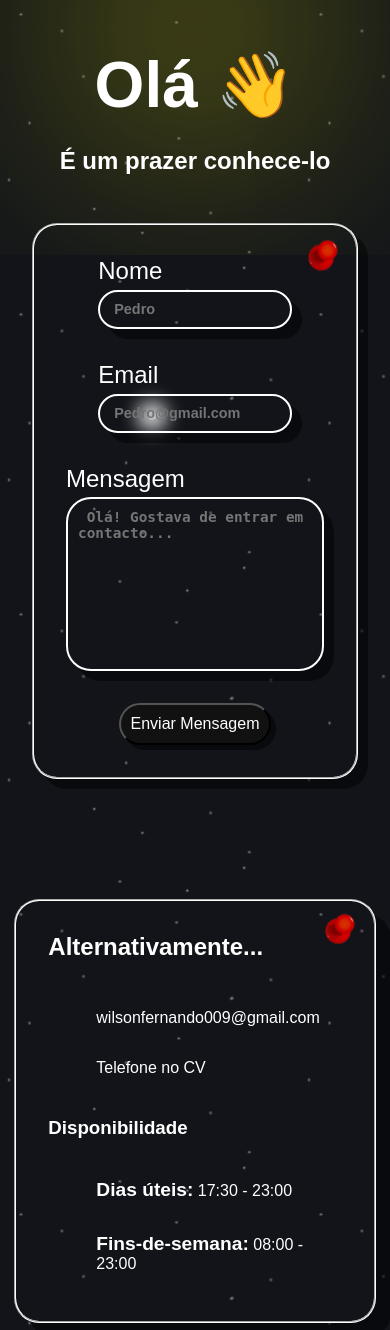
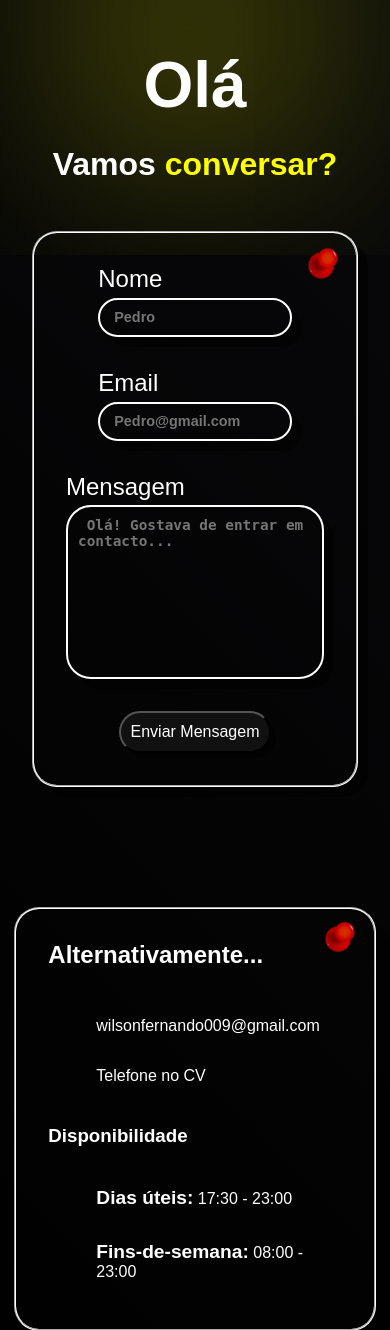
Before and after one commit to wilsonsilva009/Portfolio, a PHP site: page /contact.html in a window 390 px wide. Shown: the top 1330 px of the page. Run offline with PHP 8.4, Linux system fonts and the light colour scheme.

Commit message:
Testing
- Removed some animations for testing

```diff
--- a/contact.html
+++ b/contact.html
@@ -19,29 +19,11 @@
 		}
 
 		body {
-			background-image: url(Images/stars.png);
-			animation: snowy 30s linear infinite both;
-
 			overflow-x: hidden; /*Impedir que scroll para fora seja impossível*/
 			margin: 0;
 			font-family: Comic-sans, Arial, Calibri, sans-serif;
 			transition: background-color 0.5s ease; /*transition: propriedade tempo estilo*/
-			background-color: #12141a;
-		}
-
-		/*Animação para o fundo do website
-		- Esta animação simplesmente altera o X e Y da imágem ao longo do tempo
-		*/
-		@keyframes snowy{
-		  0% {
-			background-position: 0px 0px, 0px 0px, 0px 0px;
-		  }
-		  50% {
-			background-position: 300px 600px, 275px 600px, -5px 150px;
-		  }
-		  100% {
-			background-position: 600px 1200px, 400px 800px, 0px 300px;
-		  }
+			background: linear-gradient(45deg, black, #08080a)
 		}
 
 		/*Aplicar estilos gerais aos tipos de texto*/
@@ -65,46 +47,6 @@
 			z-index: -1;
 		}
 
-		/*A estrela cadente*/
-		.shooting-star{
-			width: 10px;
-			height: 10px;
-			position: absolute;
-			/*right: 85%;
-			top: 50%;*/
-			box-shadow: 0px 0px 11px 4px rgb(255 255 255 / 1); /*sombra: offset x e y, spread e reach + cor*/
-			background-color: rgba(255, 255, 255, 0.7);
-			border-radius: 50px;
-			z-index: -1;
-			animation: shooting-star-anim 15s ease-in-out infinite; /*animação: nom tempo estilo repetições*/
-		}
-
-		/*Animação da estrela cadente no fundo*/
-		@keyframes shooting-star-anim{
-			0%{
-				transform: translate(-10vw, 20vh);
-			}
-
-			20%{
-				box-shadow: 0px 0px 11px 4px rgb(255 255 255 / 1);
-			}
-
-			50%{
-				box-shadow: 0px 0px 20px 9px rgb(255 255 255 / 1);
-			}
-
-			60%{
-				box-shadow: 0px 0px 20px 9px rgb(255 255 255 / 1);
-			}
-
-			80%{
-				box-shadow: 0px 0px 11px 4px rgb(255 255 255 / 1);
-			}
-
-			100%{
-				transform: translate(110vw, 85vh);
-			}
-		}
 
 		/*----------------------- Conteudo do Site -----------------------*/
 
@@ -217,12 +159,11 @@
 
 	<!--Adicionar estrela cadente e brilho de fundo-->
 	<div class="color-effect"></div>
-	<div class="shooting-star"></div>
 
 	<!--Conteudo do site-->
 	<section class="site-content">
-		<h1 style="margin-bottom: 0;">Olá 👋</h1>
-		<h2 style="margin-bottom: 3rem;">É um prazer conhece-lo</h2>
+		<h1 style="margin-bottom: 0; position: relative;">Olá</h1>
+		<h2 style="margin-bottom: 3rem; font-size: 2rem;">Vamos <span style="color:yellow;">conversar?</span></h2>
 
 		<!--Formulário de contacto-->
 		<form class="contact-form" action="https://formspree.io/f/xyzgvqlw" method="POST">
```
Also changed, not shown: index.html (+4 -4 lines), style.css (+24 -1 lines).
